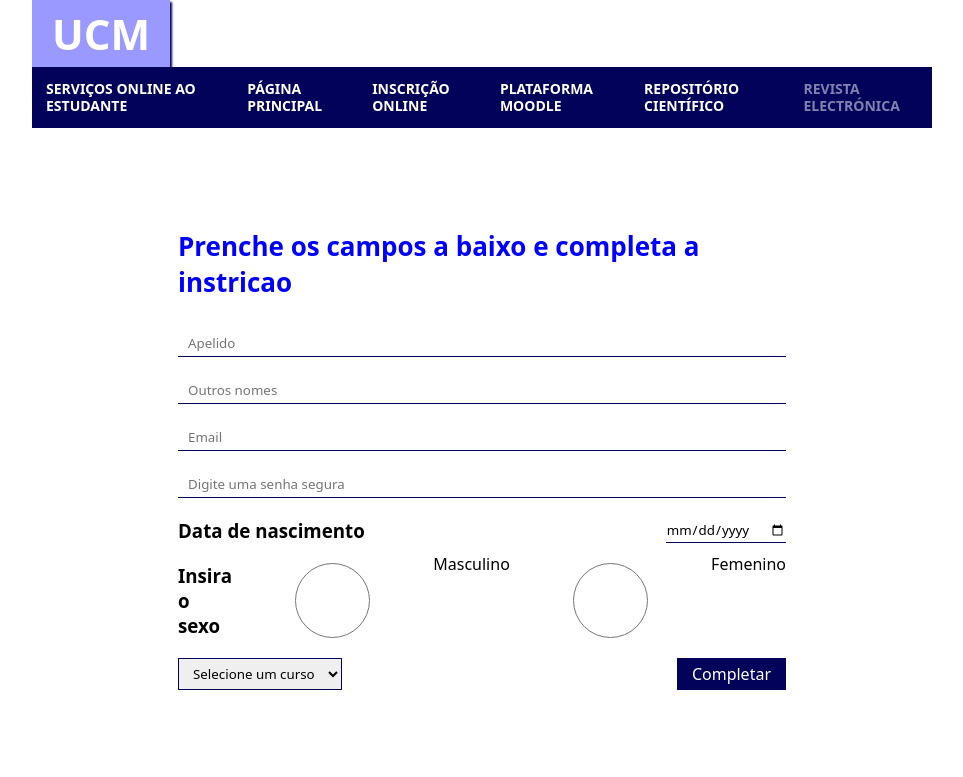
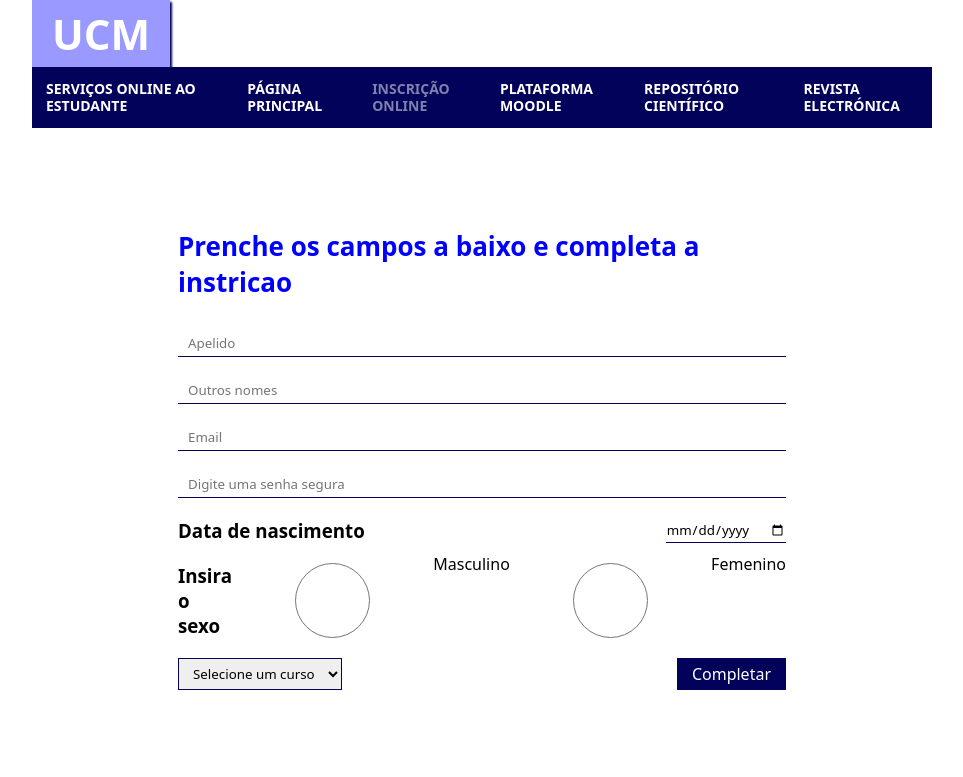
Before and after one commit to MomedAO/trabalho_ucm, a plain HTML site: page assets/pages/inscricoes_online.html in a window 1280 px wide. Shown: the top 777 px of the page, without its empty margins (158-1121 px from the left). Drawn offline with Linux system fonts and the light colour scheme; a web font is replaced by a local one.

Commit message:
inscricoes

```diff
--- a/assets/pages/inscricoes_online.html
+++ b/assets/pages/inscricoes_online.html
@@ -20,10 +20,10 @@
       <ul>
         <li><a href="servicos_online.html">SERVIÇOS ONLINE AO ESTUDANTE</a></li>
         <li><a href="../../index.html">PÁGINA PRINCIPAL</a></li>
-        <li><a href="inscricoes_online.html">INSCRIÇÃO ONLINE</a></li>
+        <li class="underline"><a href="inscricoes_online.html">INSCRIÇÃO ONLINE</a></li>
         <li><a href="plataforma_moodle.html">PLATAFORMA MOODLE</a></li>
         <li><a href="repositorio_cientifico.html">REPOSITÓRIO CIENTÍFICO</a></li>
-        <li class="underline"><a href="revista_eletronica.html">REVISTA ELECTRÓNICA</a></li>
+        <li><a href="revista_eletronica.html">REVISTA ELECTRÓNICA</a></li>
       </ul>
     </nav>
   </header>
```
